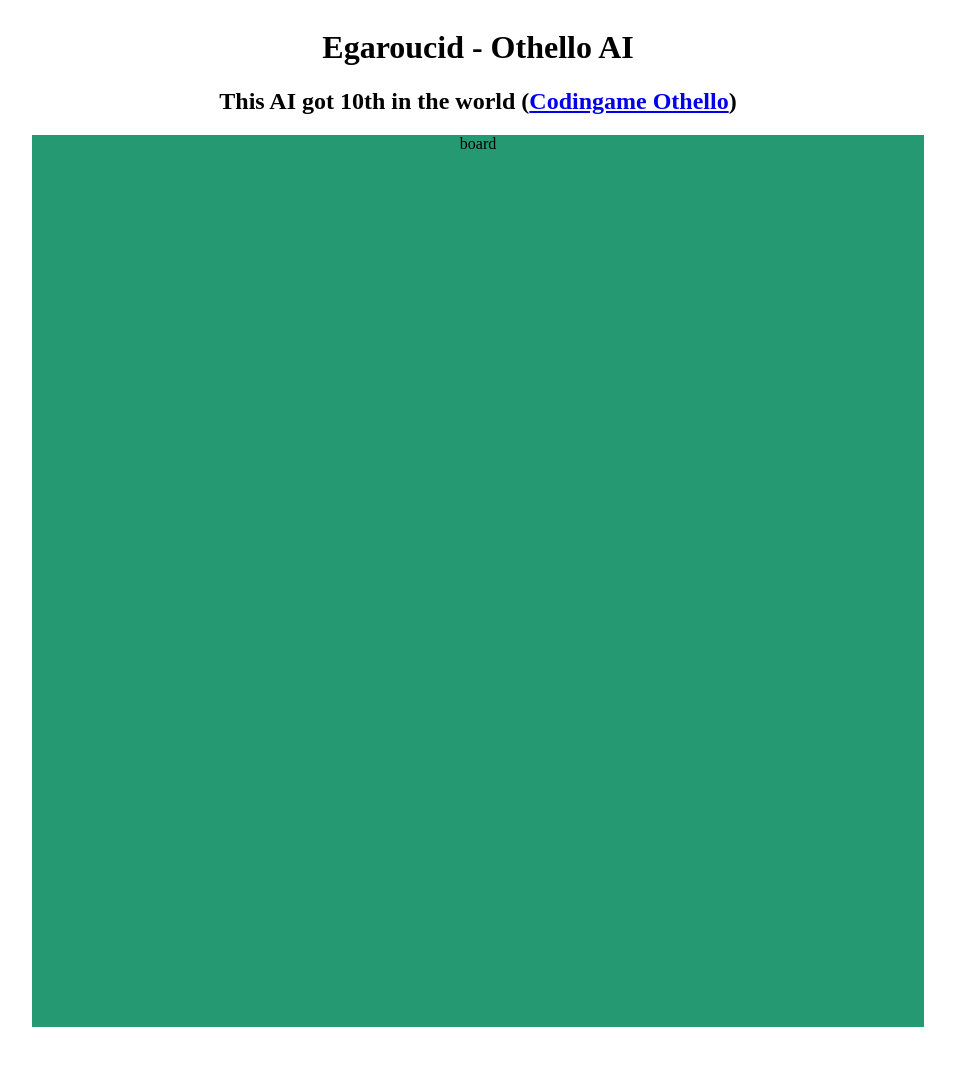
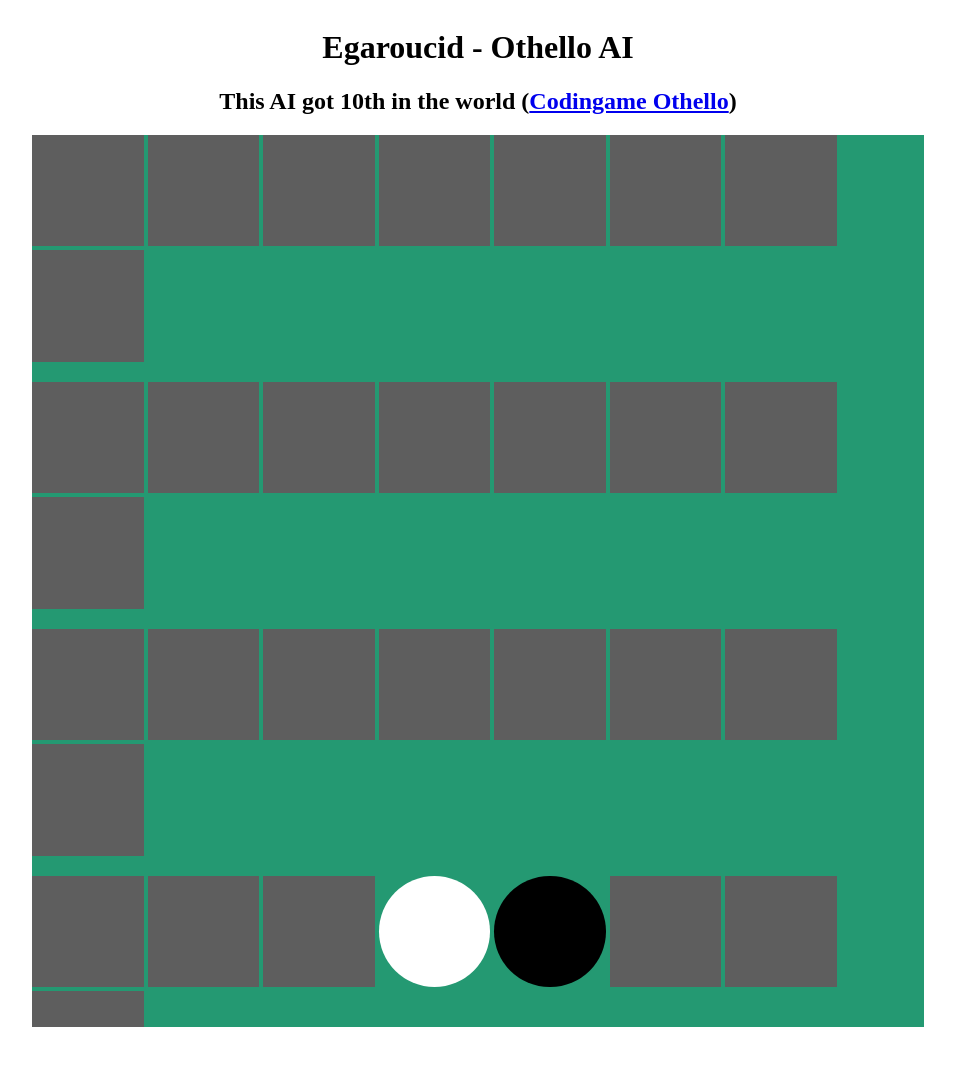
Before and after one commit to Nyanyan/Egaroucid_early, a Flask app: page / in a window 1280 px wide. Shown: the top 1066 px of the page, without its empty margins (162-1117 px from the left). Run offline with Flask 2, Linux system fonts and the light colour scheme.

Commit message:
trying draw stones

```diff
--- a/app.py
+++ b/app.py
@@ -1,11 +1,18 @@
 # -*- coding: utf-8 -*-
 from flask import *
+
+hw = 8
 
 app = Flask(__name__)
 
 @app.route('/')
 def index():
-    return render_template('base.html')
+    grid = [[-1 for _ in range(hw)] for _ in range(hw)]
+    grid[3][3] = 1
+    grid[3][4] = 0
+    grid[4][3] = 0
+    grid[4][4] = 1
+    return render_template('base.html', grid=grid)
 
 if __name__ == '__main__':
     app.run()
--- a/static/css/style.css
+++ b/static/css/style.css
@@ -1,19 +1,46 @@
 html,body{
     overflow: hidden
 }
-div {
+.title {
     text-align: center;
 }
 .board {
     margin: auto;
+    padding: 0px;
     width: 80vmin;
     height: 80vmin;
     background: rgb(36, 153, 114);
 }
-.black {
-    width: 8vmin;
-    height: 8vmin;
+.board_row {
+    margin: 0px;
+    letter-spacing: 0px;
+}
+.black_stone {
+    margin: 0px;
+    width: 10vmin;
+    height: 10vmin;
     background-color: rgb(0, 0, 0);
     border-radius: 50%;
     text-align: center;
+    display: inline-block;
+    _display: inline;
 }
+.white_stone {
+    margin: 0px;
+    width: 10vmin;
+    height: 10vmin;
+    background-color: rgb(255, 255, 255);
+    border-radius: 50%;
+    text-align: center;
+    display: inline-block;
+    _display: inline;
+}
+.empty_stone {
+    margin: 0px;
+    width: 10vmin;
+    height: 10vmin;
+    background-color: rgb(94, 94, 94);
+    text-align: center;
+    display: inline-block;
+    _display: inline;
+}
--- a/templates/base.html
+++ b/templates/base.html
@@ -7,13 +7,25 @@
         <link rel="stylesheet" href="static/css/style.css">
     </head>
     <body>
-        <div>
+        <div class="title">
             <h1>Egaroucid - Othello AI</h1>
             <h2>This AI got 10th in the world (<a href="https://www.codingame.com/ide/puzzle/othello-1" target="_blank">Codingame Othello</a>)</h2>
         </div>
         <div>
             <div class="board">
-                board
+                {% for row in grid %}
+                    <p class="board_row">
+                        {% for stone in row %}
+                            {% if stone == 0 %}
+                                <div class="black_stone"></div>
+                            {% elif stone == 1 %}
+                                <div class="white_stone"></div>
+                            {% else %}
+                                <div class="empty_stone"></div>
+                            {% endif %}
+                        {% endfor %}
+                    </p>
+                {% endfor %}
             </div>
         </div>
         <script src="static/js/script.js"></script>
```
